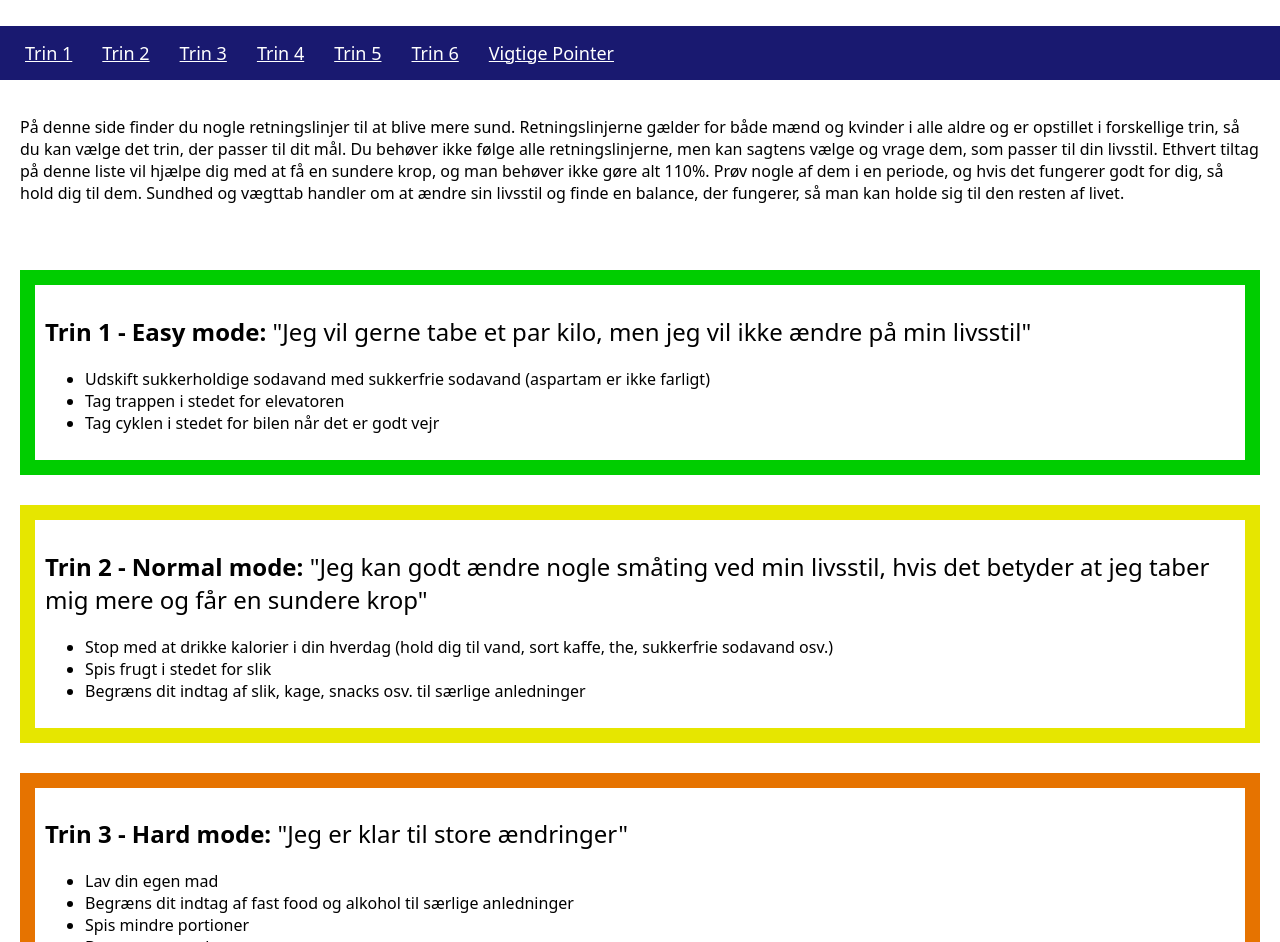
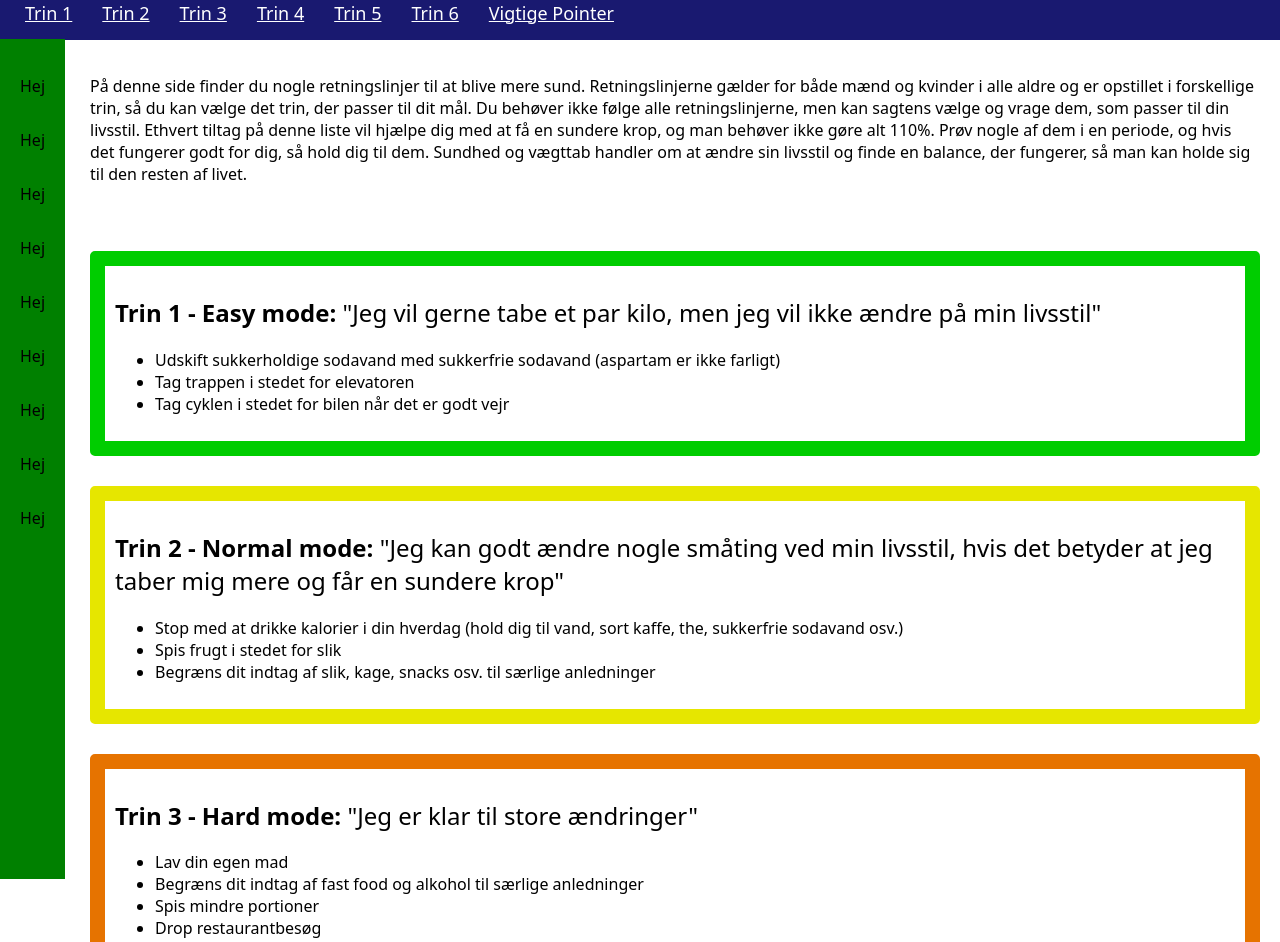
Before and after one commit to BenjaminKyhn/Demo_website, a website: page public/sundhed.html in a window 1280 px wide. Shown: the part 100-1042 px from the top of the page. Drawn offline with Linux system fonts and the light colour scheme.

Commit message:
Sidebar css

```diff
--- a/public/sundhed.css
+++ b/public/sundhed.css
@@ -15,7 +15,13 @@ strong, b {
 .header{
     display: flex;
     justify-content: center;
-    margin: 20px;
+    background-color: white;
+    width: 100%;
+}
+
+.memes{
+    position: fixed;
+    width: 100%;
 }
 
 .navbar{
@@ -23,10 +29,8 @@ strong, b {
     justify-content: flex-start;
     align-items: center;
     width: 100%;
+    top: 0%;
     background-color: midnightblue;
-    top: 0;
-    z-index: 1;
-    position: sticky;
     padding-left: 10px;
 }
 
@@ -36,48 +40,58 @@ strong, b {
     font-size: large;
 }
 
+.columns{
+    display: flex;
+    flex-direction: row;
+}
+
+.column1{
+    margin-top: 139px;
+    display: flex;
+    flex-direction: column;
+    position: fixed;
+    background-color: green;
+    padding: 20px;
+    height: 100%;
+}
+
+.column2{
+    margin-top: 139px;
+    order: 2;
+    padding-left: 70px;
+}
+
 .paragraph{
     padding: 20px;
 }
 
-#step1{
-    border: 15px solid rgb(0, 205, 0);
+.steps{
     padding: 10px;
     margin: 20px;
     margin-top: 30px;
+    border-radius: 5px;
+}
+
+#step1{
+    border: 15px solid rgb(0, 205, 0);
 }
 
 #step2{
     border: 15px solid rgb(230, 230, 0);
-    padding: 10px;
-    margin: 20px;
-    margin-top: 30px;
 }
 
 #step3{
     border: 15px solid rgb(230, 115, 0);
-    padding: 10px;
-    margin: 20px;
-    margin-top: 30px;
 }
 
 #step4{
     border: 15px solid rgb(230, 0, 0);
-    padding: 10px;
-    margin: 20px;
-    margin-top: 30px;
 }
 
 #step5{
     border: 15px solid rgb(102, 0, 51);
-    padding: 10px;
-    margin: 20px;
-    margin-top: 30px;
 }
 
 #step6{
     border: 15px solid rgb(41, 0, 102);
-    padding: 10px;
-    margin: 20px;
-    margin-top: 30px;
 }
--- a/public/sundhed.html
+++ b/public/sundhed.html
@@ -9,6 +9,7 @@
 </head>
 
 <body>
+    <div class="memes">
     <div class="header">
         <h1>Quickguide til sundhed</h1>
     </div>
@@ -22,12 +23,27 @@
         <a href="#step6">Trin 6</a>
         <a href="#conclusion">Vigtige Pointer</a>
     </div>
+    </div>
 
+    <div class="columns">
+        <div class="column1">
+            <p>Hej</p>
+            <p>Hej</p>
+            <p>Hej</p>
+            <p>Hej</p>
+            <p>Hej</p>
+            <p>Hej</p>
+            <p>Hej</p>
+            <p>Hej</p>
+            <p>Hej</p>
+        </div>
+
+        <div class="column2">
             <div class="paragraph">
                 <p>På denne side finder du nogle retningslinjer til at blive mere sund. Retningslinjerne gælder for både mænd og kvinder i alle aldre og er opstillet i forskellige trin, så du kan vælge det trin, der passer til dit mål. Du behøver ikke følge alle retningslinjerne, men kan sagtens vælge og vrage dem, som passer til din livsstil. Ethvert tiltag på denne liste vil hjælpe dig med at få en sundere krop, og man behøver ikke gøre alt 110%. Prøv nogle af dem i en periode, og hvis det fungerer godt for dig, så hold dig til dem. Sundhed og vægttab handler om at ændre sin livsstil og finde en balance, der fungerer, så man kan holde sig til den resten af livet.</p>
             </div>
 
-    <div id="step1">
+            <div class="steps" id="step1">
                 <h2 id="tier"><strong>Trin 1 - Easy mode:</strong> "Jeg vil gerne tabe et par kilo, men jeg vil ikke ændre på min livsstil"</h2>
                 <ul>
                     <li>Udskift sukkerholdige sodavand med sukkerfrie sodavand (aspartam er ikke farligt)</li>
@@ -36,7 +52,7 @@
                 </ul>
             </div>
 
-    <div id="step2">
+            <div class="steps" id="step2">
                 <h2 id="tier"><strong>Trin 2 - Normal mode:</strong> "Jeg kan godt ændre nogle småting ved min livsstil, hvis det betyder at jeg taber mig mere og får en sundere krop"</h2>
                 <ul>
                     <li>Stop med at drikke kalorier i din hverdag (hold dig til vand, sort kaffe, the, sukkerfrie sodavand osv.)</li>
@@ -45,7 +61,7 @@
                 </ul>
             </div>
 
-    <div id="step3">
+            <div class="steps" id="step3">
                 <h2 id="tier"><strong>Trin 3 - Hard mode:</strong> "Jeg er klar til store ændringer"</h2>
             <ul>
                 <li>Lav din egen mad</li>
@@ -56,7 +72,7 @@
             </ul>
             </div>
 
-    <div id="step4">
+            <div class="steps" id="step4">
                 <h2 id="tier"><strong>Trin 4 - Very hard mode:</strong> "Jeg vil gerne have lidt muskler på kroppen"</h2>
                 <ul>
                     <li>Styrketræning 3 gange om ugen</li>
@@ -64,7 +80,7 @@
                 </ul>
             </div>
 
-    <div id="step5">
+            <div class="steps" id="step5">
                 <h2 id="tier"><strong>Trin 5 - Nightmare mode:</strong> "Jeg vil gerne tabe mig stort"</h2>
                 <ul>
                     <li>Spis masser af grøntsager hver dag</li>
@@ -73,7 +89,7 @@
                 </ul>
             </div>
 
-    <div id="step6">
+            <div class="steps" id="step6">
                 <h2 id="tier"><strong>Trin 6 - Insanity mode:</strong> "Jeg vil leve til jeg bliver 100 år"</h2>
                 <ul>
                     <li>Drop alkohol helt</li>
@@ -93,6 +109,12 @@
                 </ul>
 
             </div>
+        </div>
+
+
+    </div>
+
+
 </body>
 
 </html>
```
Lines whose indentation alone changed are shown as unchanged.
